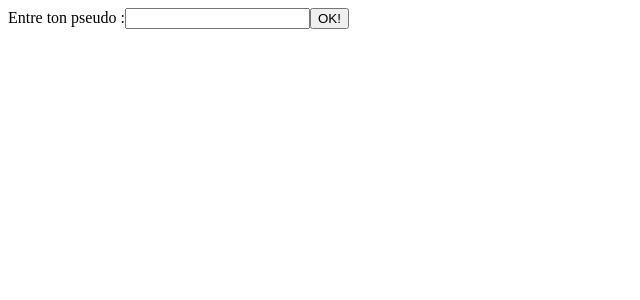
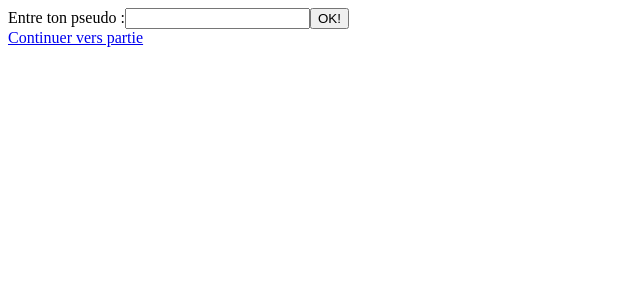
Before and after one commit to AurelieVidal/java_tu_preferes, an Angular app in the folder java_tu_preferes/: page / in a window 1280 px wide. Shown: the top 300 px of the page, without its empty margins (0-640 px from the left). Built offline with nearby package versions, Linux system fonts and the light colour scheme.

Commit message:
liaison 2 pages

```diff
--- a/java_tu_preferes/src/app/app-routing.module.ts
+++ b/java_tu_preferes/src/app/app-routing.module.ts
@@ -1,7 +1,10 @@
 import { NgModule } from '@angular/core';
 import { RouterModule, Routes } from '@angular/router';
+import {PartieComponent} from "./partie/partie.component";
 
-const routes: Routes = [];
+const routes: Routes = [
+  { path: 'partie', component: PartieComponent },
+];
 
 @NgModule({
   imports: [RouterModule.forRoot(routes)],
--- a/java_tu_preferes/src/app/menu/menu.component.html
+++ b/java_tu_preferes/src/app/menu/menu.component.html
@@ -5,6 +5,7 @@
     <button type="submit">OK!</button>
   </form>
   <div class="landing-links">
-
+<a routerLink="partie"> Continuer vers partie</a>
   </div>
 </div>
+<router-outlet></router-outlet>
--- a/java_tu_preferes/src/app/menu/menu.component.ts
+++ b/java_tu_preferes/src/app/menu/menu.component.ts
@@ -1,4 +1,5 @@
 import { Component } from '@angular/core';
+import {Router} from "@angular/router";
 
 @Component({
   selector: 'app-menu',
@@ -8,6 +9,12 @@ import { Component } from '@angular/core';
 export class MenuComponent {
 pseudoUser!: string;
 
+//constructor(private router: Router){ }
+  ngOnInit():void{}
+  //onContinue(): void{
+  //this.router.navigateByUrl('partie');
+  //}
+
 onSubmitForm():void {
   console.log(this.pseudoUser);
 }
```
